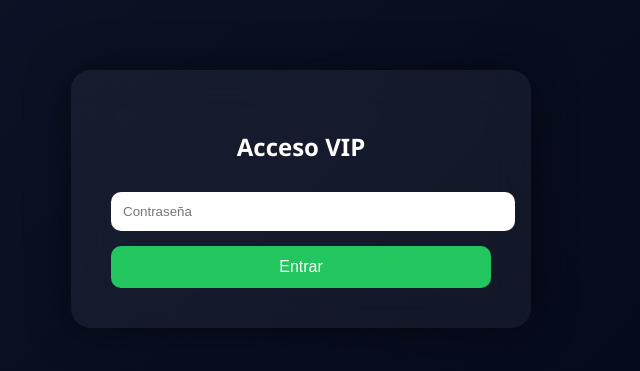
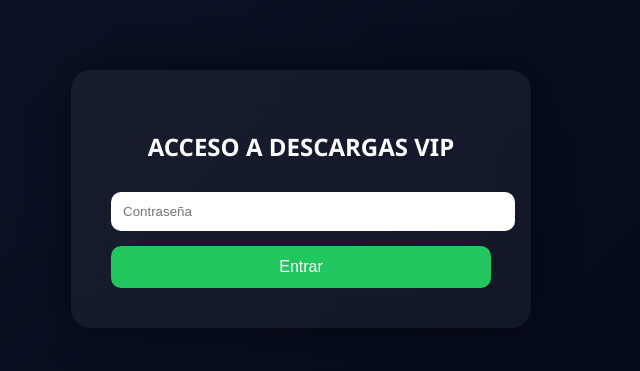
Before and after one commit to ANDRIUX7/DESCARGAS-VIP, a website: page public/index.html in a window 1280 px wide. Shown: the part 201-572 px from the top of the page, without its empty margins (339-979 px from the left). Drawn offline with Linux system fonts and the light colour scheme.

Commit message:
Update login header text in index.html

```diff
--- a/public/index.html
+++ b/public/index.html
@@ -11,7 +11,7 @@
 <body>
 
 <div class="card" id="login">
-  <h2>Acceso VIP</h2>
+  <h2>ACCESO A DESCARGAS VIP</h2>
   <input type="password" id="pass" placeholder="Contraseña">
   <button onclick="login()">Entrar</button>
 </div>
```
